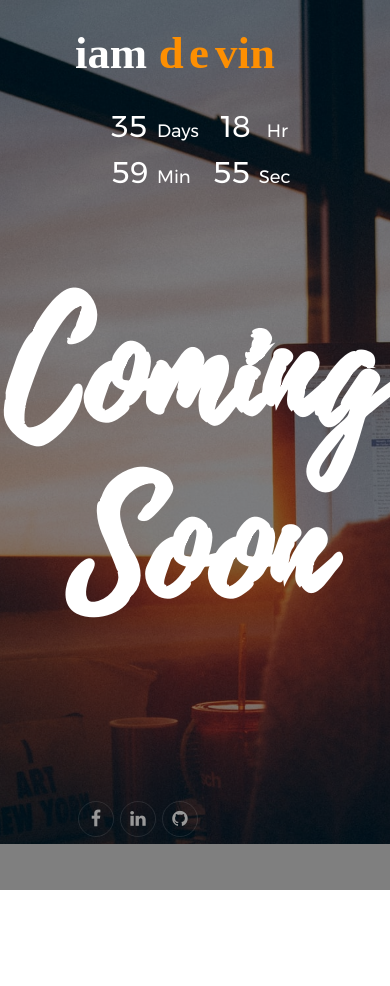
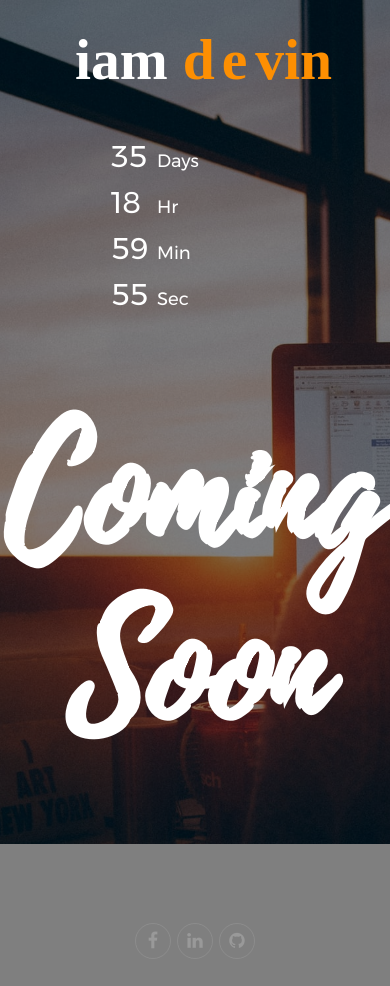
Before and after one commit to daredevil25/daredevil25.github.io, a plain HTML site: page index.html in a window 390 px wide. Before the commit the page ends 890 px from the top, so only its background shows below. Drawn offline with nearby package versions, Linux system fonts and the light colour scheme.

Commit message:
Add Responsive Styles

```diff
--- a/style.css
+++ b/style.css
@@ -86,7 +86,7 @@ body{
 }
 
 .logo-container{
-    display: block;
+    display: flex;
     flex-grow: 1;
     margin-right: 30px;
     margin-bottom: 10px;
@@ -94,12 +94,14 @@ body{
 }
 
 .logo-container a{
+    display: block;
     height: 100%;
+    align-content: center;
 }
 
 .logo-container .logo{
-    margin-top: auto;
-    margin-bottom: auto;
+    display: block;
+    min-width: 270px;
     max-width: 270px;
 }
 
@@ -194,3 +196,25 @@ body{
     background-color: #fff;
     color: #555;
 }
+
+@media (max-width: 900px) {
+
+    .logo-container a{
+        margin-left: auto;
+        margin-right: auto;
+        margin-bottom: 20px;
+    }
+
+    .countdown-container{
+        padding-right: 36px;
+        margin-left: auto;
+        margin-right: auto;
+    }
+
+    .footer{
+        display: block;
+    }
+    .icons-container{
+        align-self: center;
+    }
+}
```
Also changed, not shown: index.html (+3 -1 lines).
